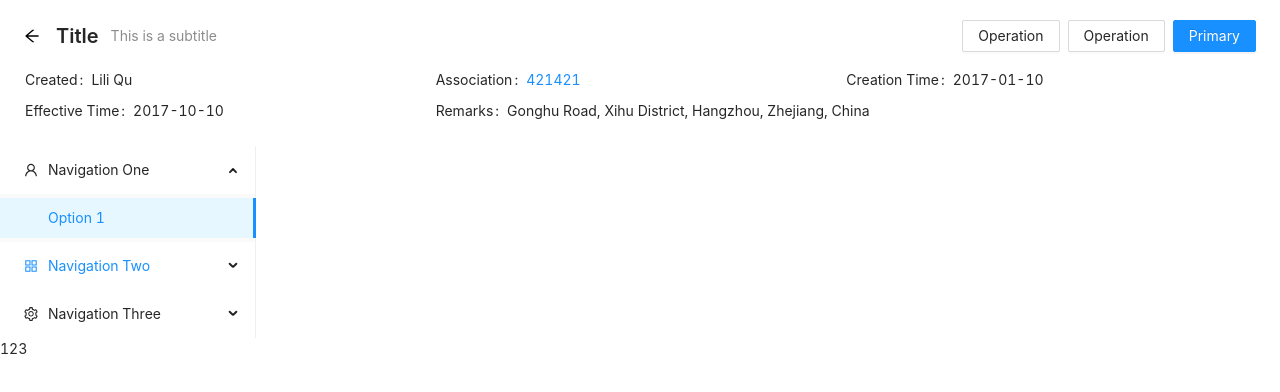
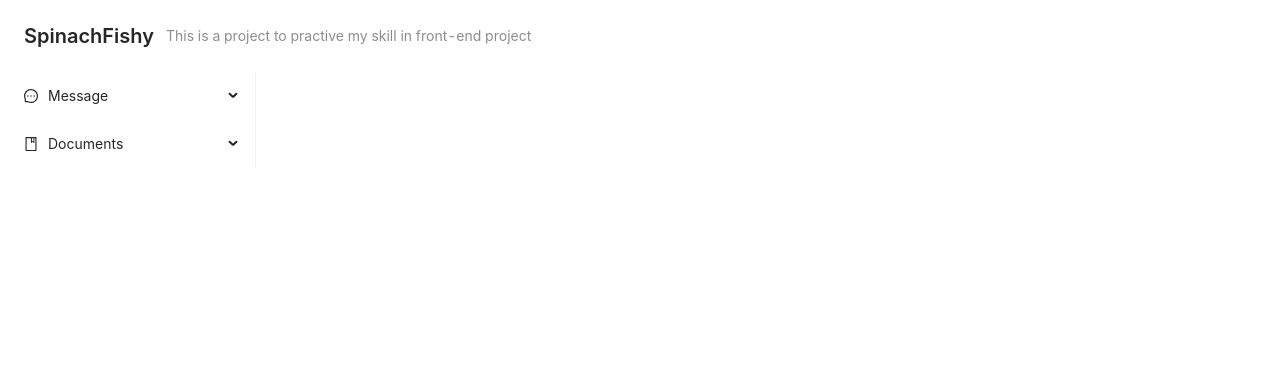
Before and after one commit to BobbyChou/react-admin, a React app: page / in a window 1280 px wide. Shown: the top 392 px of the page. Built offline with nearby package versions, Linux system fonts and the light colour scheme.

Commit message:
base mould

```diff
--- a/package.json
+++ b/package.json
@@ -62,6 +62,8 @@
     "react-dev-utils": "^11.0.3",
     "react-dom": "^17.0.1",
     "react-refresh": "^0.8.3",
+    "react-router": "^5.2.0",
+    "react-router-dom": "^5.2.0",
     "resolve": "1.18.1",
     "resolve-url-loader": "^3.1.2",
     "sass-loader": "^10.1.1",
--- /dev/null
+++ b/src/config/main.config.ts
@@ -0,0 +1,15 @@
+/*
+ * @Author: zhou teng
+ * @Date: 2021-03-09 19:10:05
+ * @LastEditTime: 2021-03-09 19:15:54
+ */
+
+type AppconfigType = {
+    name: String | undefined,
+    describtion: String | undefined
+}
+
+export const AppConfig: AppconfigType = {
+    name: 'SpinachFishy',
+    describtion: 'This is a project to practive my skill in front-end project'
+}
--- a/src/index.tsx
+++ b/src/index.tsx
@@ -5,9 +5,7 @@ import reportWebVitals from './reportWebVitals';
 import './index.css'
 
 ReactDOM.render(
-  <React.StrictMode>
-    <App />
-  </React.StrictMode>,
+  <App />,
   document.getElementById('root')
 );
 
--- a/src/layout/index.tsx
+++ b/src/layout/index.tsx
@@ -1,68 +1,57 @@
+/*
+ * @Author: zhou teng
+ * @Date: 2021-03-09 18:55:04
+ * @LastEditTime: 2021-03-09 19:24:30
+ */
 import React from 'react'
 import styles from './index.less'
 import { Menu, PageHeader, Tag, Button, Statistic, Descriptions, Row } from 'antd'
-import { AppstoreOutlined, UserOutlined, SettingOutlined } from '@ant-design/icons';
+import { MessageOutlined, BookOutlined } from '@ant-design/icons';
+import { AppConfig } from './../config/main.config'
+
+import {
+  BrowserRouter as Router,
+  Switch,
+  Route,
+  Link
+} from "react-router-dom";
 
 const { SubMenu } = Menu
 
 const Layout = () => {
   return (
+    <Router>
       <div className={styles.layoutContainer}>
         <div className={styles.layoutHeader}>
           <PageHeader
             className="site-page-header"
-          onBack={() => window.history.back()}
-          title="Title"
-          subTitle="This is a subtitle"
-          extra={[
-            <Button key="3">Operation</Button>,
-            <Button key="2">Operation</Button>,
-            <Button key="1" type="primary">
-              Primary
-        </Button>,
-          ]}
-        >
-          <Descriptions size="small" column={3}>
-            <Descriptions.Item label="Created">Lili Qu</Descriptions.Item>
-            <Descriptions.Item label="Association">
-              <a>421421</a>
-            </Descriptions.Item>
-            <Descriptions.Item label="Creation Time">2017-01-10</Descriptions.Item>
-            <Descriptions.Item label="Effective Time">2017-10-10</Descriptions.Item>
-            <Descriptions.Item label="Remarks">
-              Gonghu Road, Xihu District, Hangzhou, Zhejiang, China
-        </Descriptions.Item>
-          </Descriptions>
-        </PageHeader>
+            title={AppConfig.name}
+            subTitle={AppConfig.describtion}
+          ></PageHeader>
         </div>
         <div className={styles.layoutContent}>
           <div className={styles.layoutMenu}>
             <Menu
               onClick={() => { }}
               style={{ width: 256, height: '100%' }}
-            defaultSelectedKeys={['1']}
-            defaultOpenKeys={['sub1']}
               mode="inline"
             >
-            <SubMenu key="sub1" icon={<UserOutlined />} title="Navigation One">
-              <Menu.Item key="1">Option 1</Menu.Item>
+              <SubMenu key="sub1" icon={<MessageOutlined />} title="Message">
+                <Menu.Item key="1">
+                  <Link to="/message">message</Link>
+                </Menu.Item>
               </SubMenu>
-            <SubMenu key="sub2" icon={<AppstoreOutlined />} title="Navigation Two">
-              <Menu.Item key="1">Option 1</Menu.Item>
-            </SubMenu>
-            <SubMenu key="sub4" icon={<SettingOutlined />} title="Navigation Three">
-              <Menu.Item key="9">Option 9</Menu.Item>
-              <Menu.Item key="10">Option 10</Menu.Item>
-              <Menu.Item key="11">Option 11</Menu.Item>
-              <Menu.Item key="12">Option 12</Menu.Item>
+              <SubMenu key="sub2" icon={<BookOutlined />} title="Documents">
+                <Menu.Item key="2">
+                  <Link to="/documents">documents</Link>
+                </Menu.Item>
               </SubMenu>
             </Menu>
           </div>
-        <div className={styles.layoutBox}>
-          123
+          <div className={styles.layoutBox}></div>
         </div>
       </div>
-    </div>
+    </Router>
   )
 }
 
--- a/src/typing.d.ts
+++ b/src/typing.d.ts
@@ -1,3 +1,8 @@
+/*
+ * @Author: zhou teng
+ * @Date: 2021-03-09 18:55:04
+ * @LastEditTime: 2021-03-09 19:20:26
+ */
 /// <reference types="node" />
 /// <reference types="react" />
 /// <reference types="react-dom" />
@@ -72,3 +77,4 @@ declare module '*.module.sass' {
 
 declare module '*.less'
 declare module 'classnames';
+declare module "react-router-dom"
```
Also changed, not shown: public/manifest.json, 1 other file (tests, documents, lock files or other folders). Lines whose indentation alone changed are shown as unchanged.
